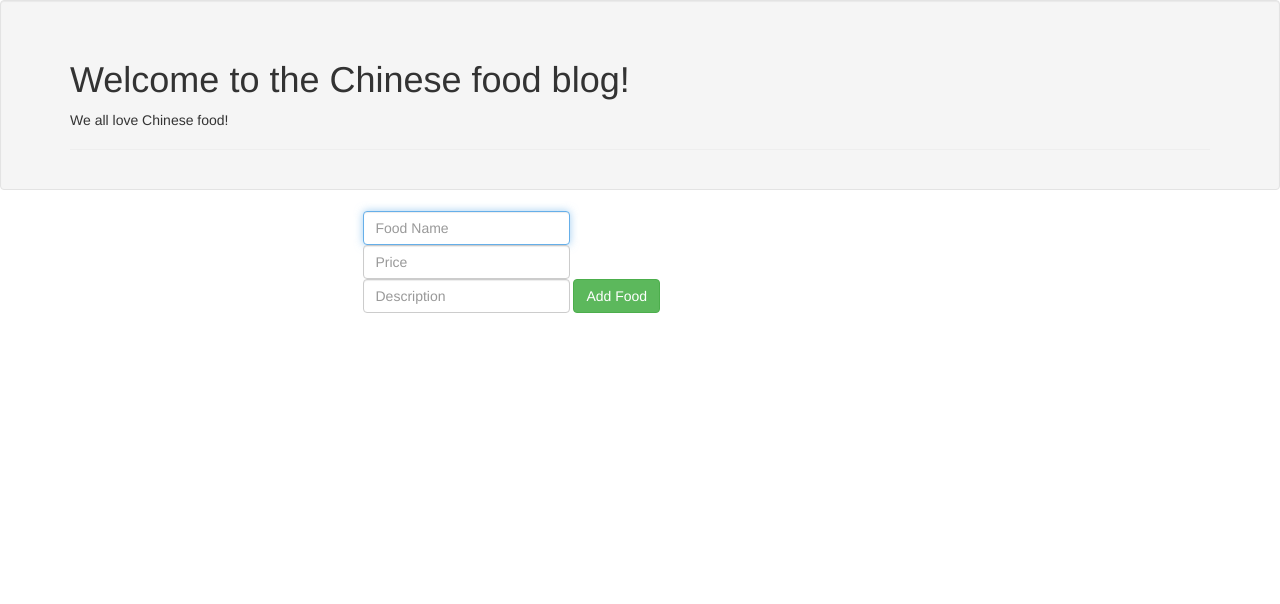
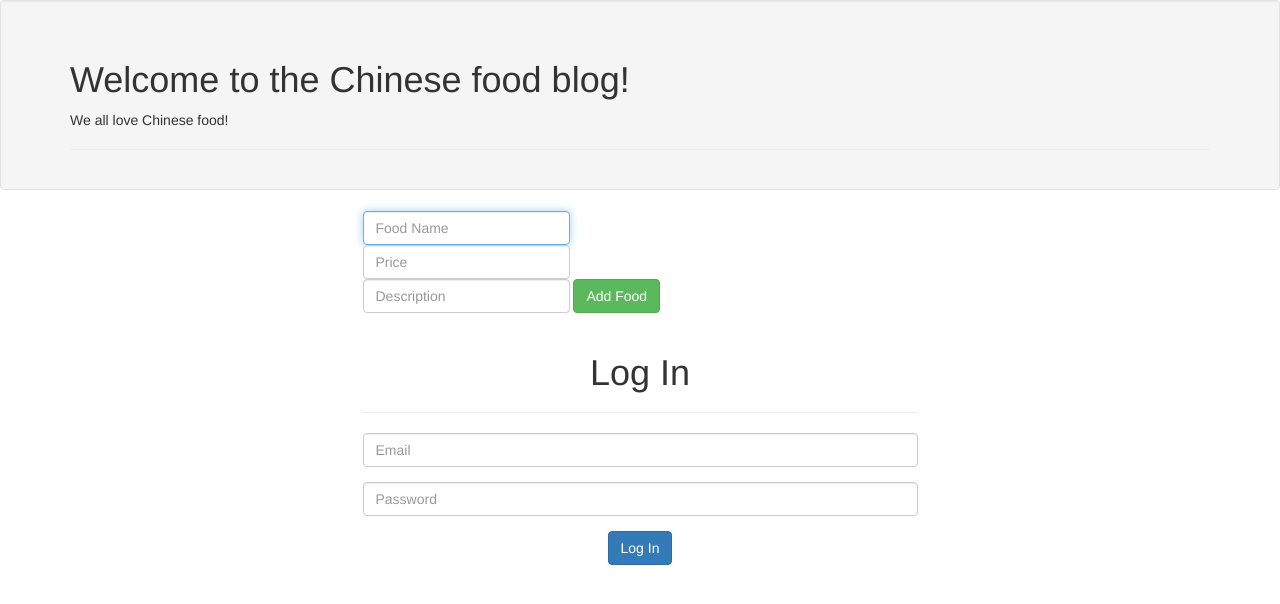
Before and after one commit to alisontong/project1-1, a website: page public/views/index.html in a window 1280 px wide. Drawn offline with nearby package versions, Linux system fonts and the light colour scheme; files that its build step writes are made by us from their sources; files whose address does not match are found by name.

Commit message:
added login html

```diff
--- a/public/views/index.html
+++ b/public/views/index.html
@@ -44,6 +44,30 @@
           </div>
         </form>
         <br>
+      </div>
+    </div>
+  </div>
+    <div class="container text-center">
+    <div class="row">
+      <div class="col-md-6 col-md-offset-3">
+        <h1>Log In</h1>
+        <hr>
+
+        <!-- method and action refer to the request type (post) and request url (/login) -->
+        <form method="post" action="/login">
+          <div class="form-group">
+
+            <!-- the `name` HTML attribute sends form data to the server -->
+            <!-- setting the names `user[email]` and `user[password]` allows us to use `req.body.user` on the server-side, which gives us a user object with `email` and `password` keys -->
+            <input type="text" name="user[email]" class="form-control" placeholder="Email" autofocus>
+          </div>
+          <div class="form-group">
+            <input type="password" name="user[password]" class="form-control" placeholder="Password">
+          </div>
+          <div class="form-group">
+            <input type="submit" value="Log In" class="btn btn-primary">
+          </div>
+        </form>
       </div>
     </div>
   </div>
```
